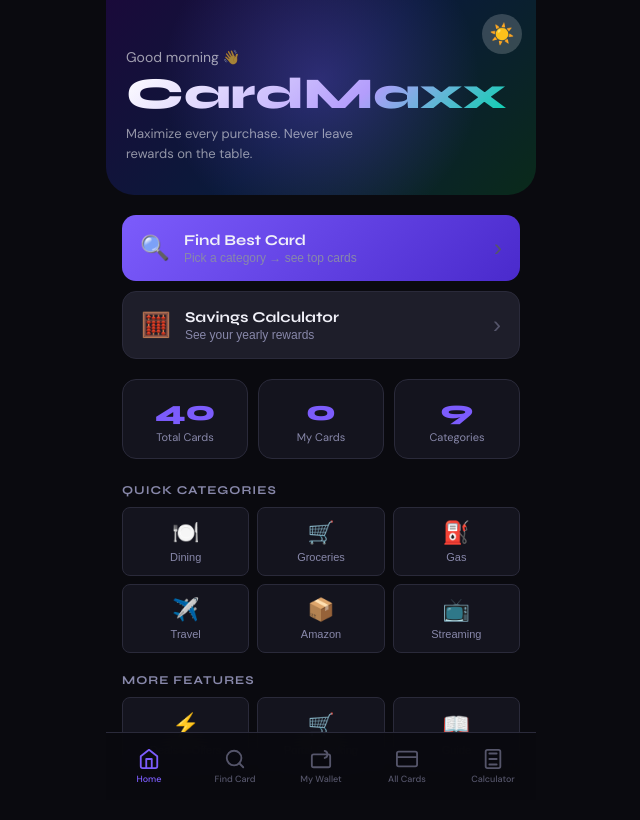
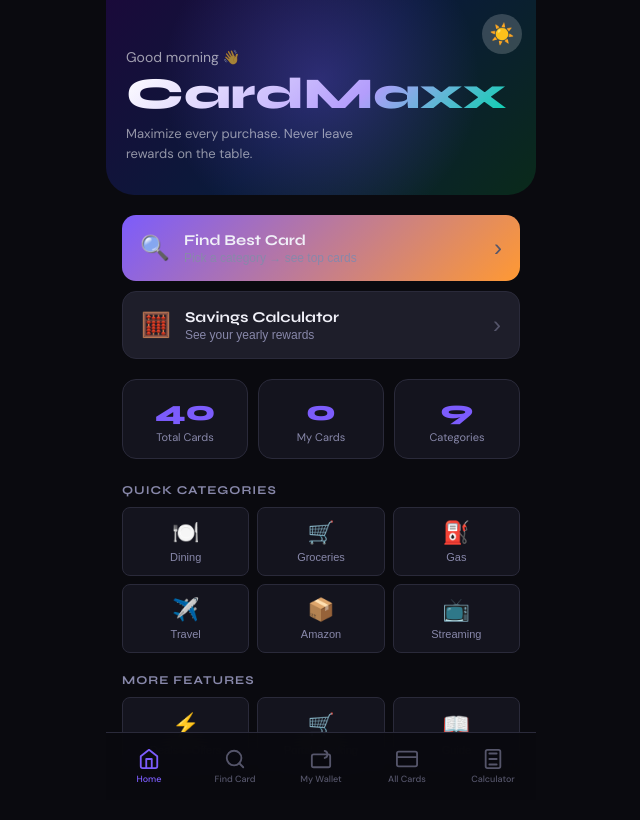
Before and after one commit to Nishani53/cardmaxx, a React (Create React App) app: page / in a window 1280 px wide. Shown: the top 820 px of the page, without its empty margins (319-959 px from the left). Built offline with nearby package versions, Linux system fonts and the light colour scheme.

Commit message:
Update App.css

```diff
--- a/src/App.css
+++ b/src/App.css
@@ -134,7 +134,7 @@ body { background: #0a0a0f; }
   cursor: pointer; text-align: left; transition: transform 0.15s;
 }
 .home-btn:active { transform: scale(0.97); }
-.home-btn.primary { background: linear-gradient(135deg, var(--acc), #4a2acc); }
+.home-btn.primary { background: linear-gradient(135deg, var(--acc), #ff9933); }
 .home-btn.secondary { background: var(--surf2); border: 1px solid var(--bord); }
 .hb-icon { font-size: 24px; }
 .hb-title { font-family: 'Syne', sans-serif; font-weight: 700; font-size: 15px; color: var(--txt); }
```
